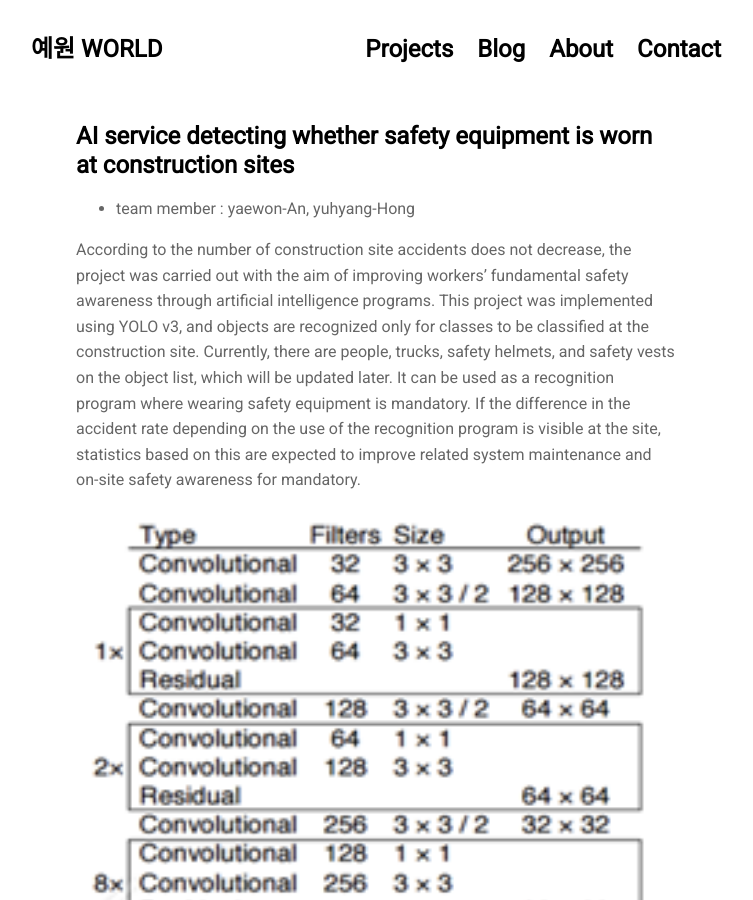
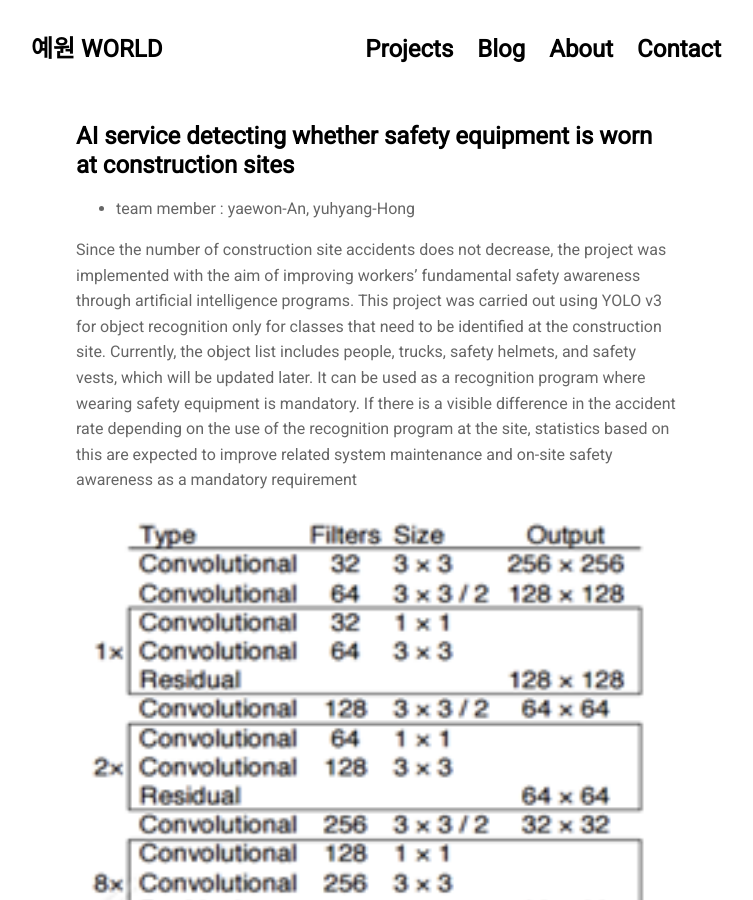
Before and after one commit to yaewon0411/blog, a Jekyll site: the page built from projects/proj-1.md, in a window 1280 px wide and 900 px high. Shown: the whole window, without its empty margins (264-1017 px from the left). Built offline with Jekyll 4.4.1, drawn with Linux system fonts in a browser that asks for light colours; nearby versions of some CDN libraries.

Commit message:
update proj3

```diff
--- a/_data/settings.yml
+++ b/_data/settings.yml
@@ -12,8 +12,8 @@ menu:
 
 projects:
 - {name: 'AI service detecting<br> whether safety equipment is<br> worn at construction sites',   url: 'proj-1'}
-- {name: 'Effective unmanned delivery integrated management system based on substitute<br> (In progress...)',   url: 'proj-2'}
-- {name: 'Project using open source (In progress...)', url: 'proj-3'}
+- {name: 'Effective unmanned delivery integrated management system based on substitute',   url: 'proj-2'}
+- {name: 'Pre Flight Check', url: 'proj-3'}
 #- {name: 'Project Four',  url: 'proj-4'}
 #- {name: 'Project Five',  url: 'proj-5'}
 
--- a/projects/proj-1.md
+++ b/projects/proj-1.md
@@ -4,11 +4,14 @@ title: 'AI service detecting whether safety equipment is worn at construction si
 ---
 - team member : yaewon-An, yuhyang-Hong
 
-According to the number of construction site accidents does not decrease,
-the project was carried out with the aim of improving workers' fundamental safety awareness
-through artificial intelligence programs.
-This project was implemented using YOLO v3, and objects are recognized only for classes to be classified at the construction site. Currently, there are people, trucks, safety helmets, and safety vests on the object list, which will be updated later.
-It can be used as a recognition program where wearing safety equipment is mandatory. If the difference in the accident rate depending on the use of the recognition program is visible at the site, statistics based on this are expected to improve related system maintenance and on-site safety awareness for mandatory.
+Since the number of construction site accidents does not decrease,
+the project was implemented with the aim of improving workers' fundamental safety
+awareness through artificial intelligence programs. This project was carried out using YOLO v3
+for object recognition only for classes that need to be identified at the construction site.
+Currently, the object list includes people, trucks, safety helmets, and safety vests,
+which will be updated later. It can be used as a recognition program where wearing safety equipment is mandatory.
+If there is a visible difference in the accident rate depending on the use of the recognition program at the site,
+statistics based on this are expected to improve related system maintenance and on-site safety awareness as a mandatory requirement
 
 
 ![alt](https://yaewon0411.github.io/blog/assets/img/projects/proj-1/yolo_image1.png){: width="615" height="810"}<br>
```
Also changed, not shown: _posts/2023-04-24-how-to.md (deleted, +0 -9 lines), pages/about.md (+0 -1 lines), projects/proj-2.md (+4 -2 lines), projects/proj-3.md (+3 -4 lines), assets/img/projects/proj-3/thumbnail.jpg.
